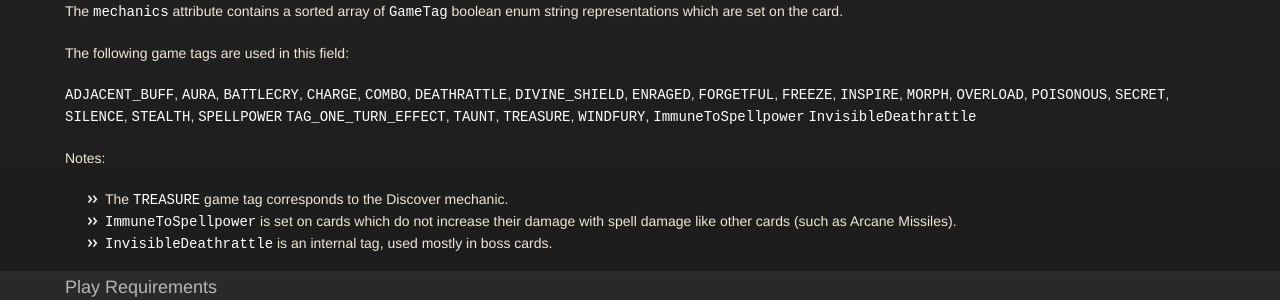
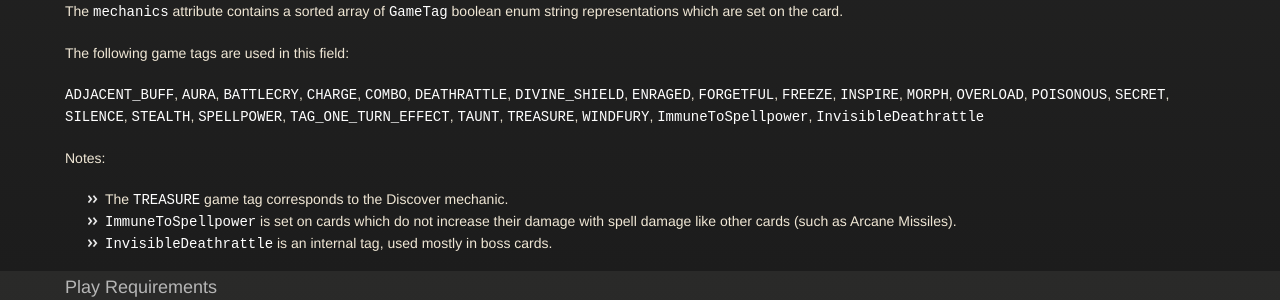
Before and after one commit to HearthSim/HearthstoneJSON.com, a Jekyll site: the page built from docs/cards.md, in a window 1280 px wide. Shown: the part 1529-1829 px from the top of the page. Built offline with Jekyll 4.4.1, drawn with Linux system fonts in a browser that asks for light colours; Markdown is read by kramdown in place of the engine named in the settings.

Commit message:
Has a comma

```diff
--- a/docs/cards.md
+++ b/docs/cards.md
@@ -70,8 +70,8 @@ The following game tags are used in this field:
 
   `ADJACENT_BUFF`, `AURA`, `BATTLECRY`, `CHARGE`, `COMBO`, `DEATHRATTLE`,
   `DIVINE_SHIELD`, `ENRAGED`, `FORGETFUL`, `FREEZE`, `INSPIRE`, `MORPH`,
-  `OVERLOAD`, `POISONOUS`, `SECRET`, `SILENCE`, `STEALTH`, `SPELLPOWER`
-  `TAG_ONE_TURN_EFFECT`, `TAUNT`, `TREASURE`, `WINDFURY`, `ImmuneToSpellpower`
+  `OVERLOAD`, `POISONOUS`, `SECRET`, `SILENCE`, `STEALTH`, `SPELLPOWER`,
+  `TAG_ONE_TURN_EFFECT`, `TAUNT`, `TREASURE`, `WINDFURY`, `ImmuneToSpellpower`,
   `InvisibleDeathrattle`
 
 Notes:
```
